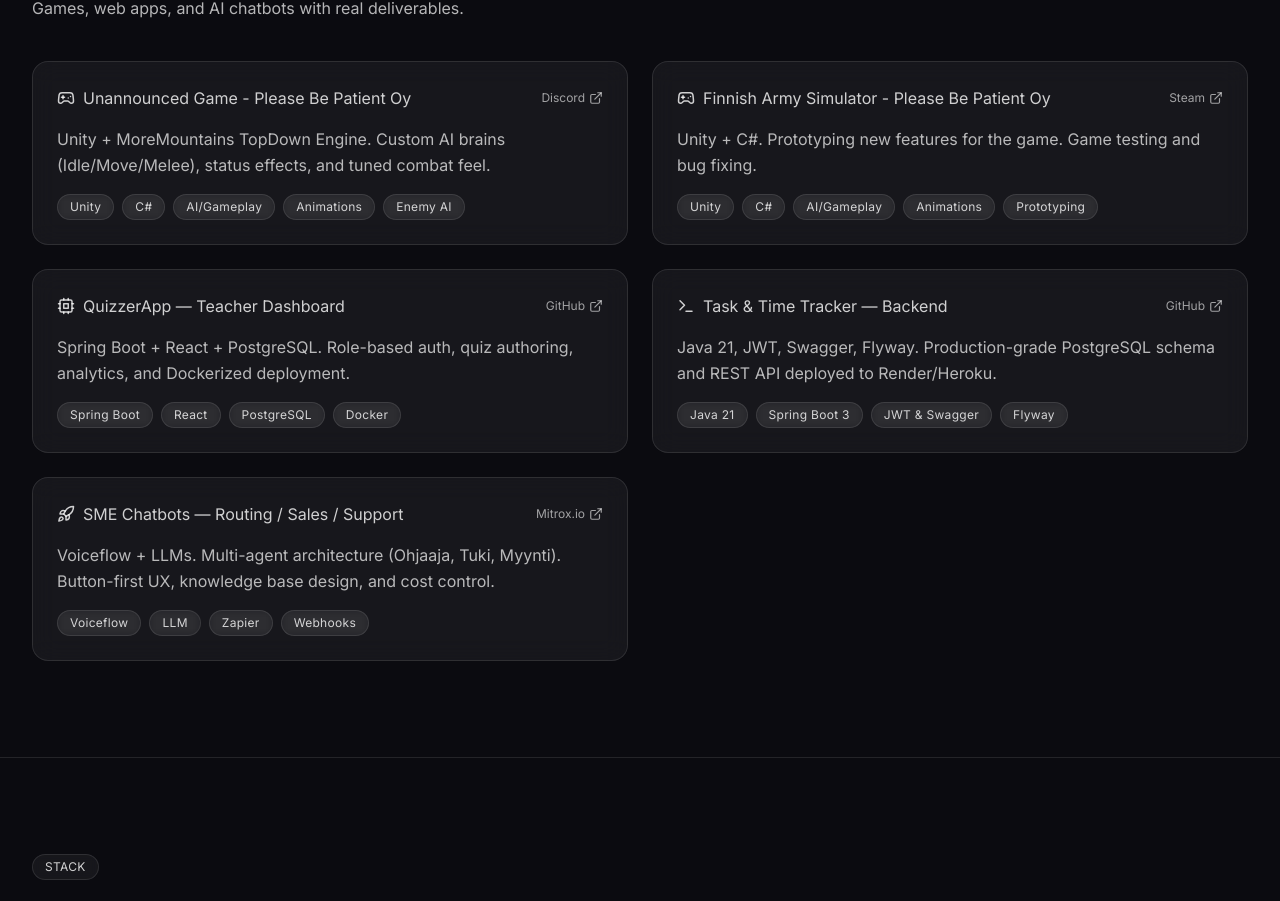
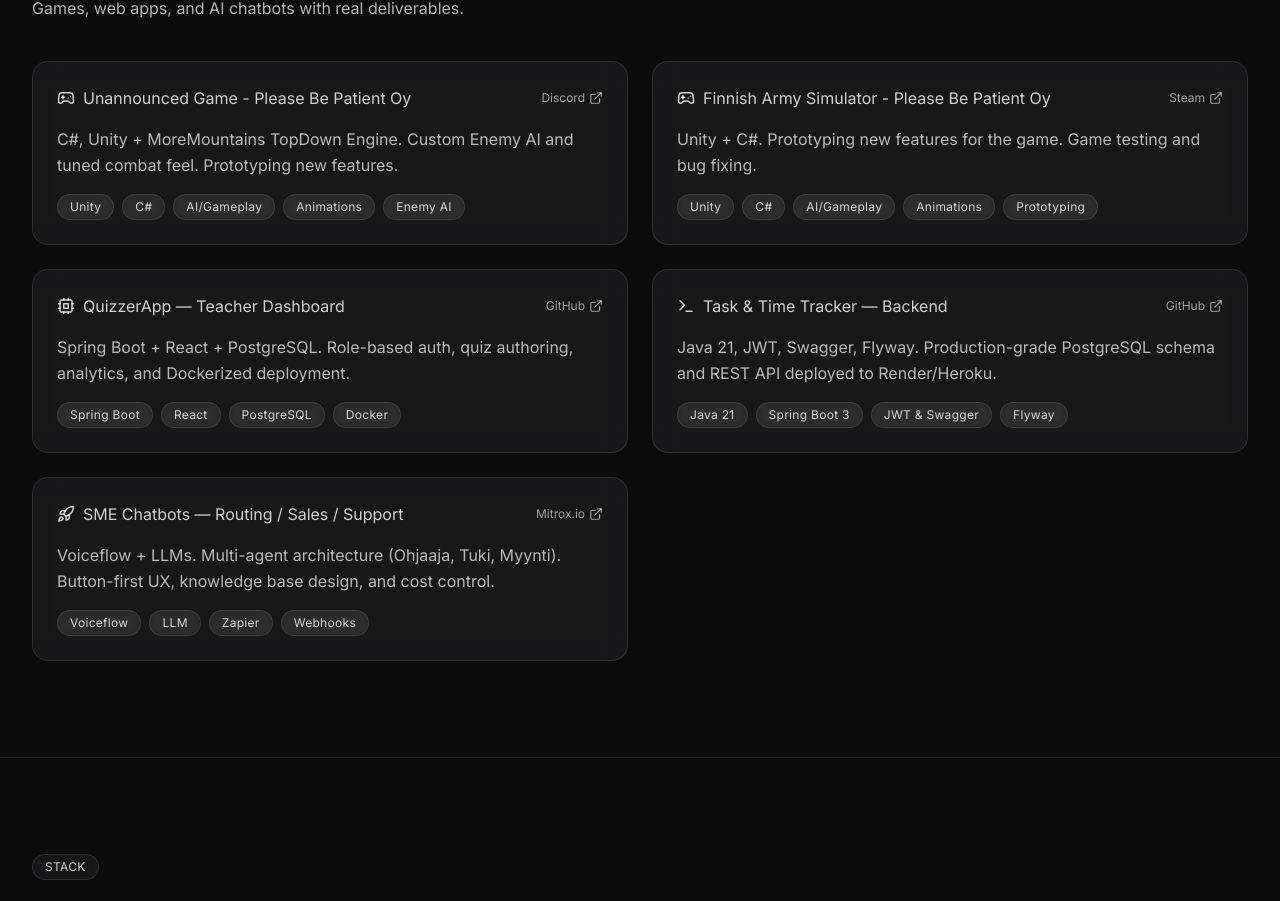
Before and after one commit to DooMi42/doomi42.github.io, a React (Vite) app: page / in a window 1280 px wide. Shown: the part 2136-3037 px from the top of the page. Built offline with nearby package versions, Linux system fonts and the light colour scheme.

Commit message:
quick fixes

```diff
--- a/src/App.jsx
+++ b/src/App.jsx
@@ -280,7 +280,7 @@ export default function JohannesPortfolio() {
               <div className="flex flex-wrap items-center gap-3">
                 <Button href="#projects">Explore Projects <ArrowRight size={16}/></Button>
                 <Button variant="ghost" href="https://github.com/DooMi42"><Github size={16}/> GitHub</Button>
-                <Button variant="ghost" href="https://www.linkedin.com/in/johannes-hurmerinta/"><Linkedin size={16}/> LinkedIn</Button>
+                <Button variant="ghost" href="https://www.linkedin.com/in/johanneshurmerinta/"><Linkedin size={16}/> LinkedIn</Button>
               </div>
               <div className="mt-4 grid w-full grid-cols-2 gap-3 md:w-auto md:grid-cols-4">
                 {[
@@ -390,7 +390,7 @@ export default function JohannesPortfolio() {
                 <div className="flex items-center gap-2 text-white/80"><Gamepad2 size={18}/> Unannounced Game - Please Be Patient Oy</div>
                 <a className="text-xs inline-flex items-center gap-1 text-white/60 hover:text-white" href="https://discord.gg/xktm4R6myU" target="_blank" rel="noreferrer">Discord <ExternalLink size={14}/></a>
               </div>
-              <p className="text-white/70 leading-relaxed mb-4">Unity + MoreMountains TopDown Engine. Custom AI brains (Idle/Move/Melee), status effects, and tuned combat feel.</p>
+              <p className="text-white/70 leading-relaxed mb-4">C#, Unity + MoreMountains TopDown Engine. Custom Enemy AI and tuned combat feel. Prototyping new features.</p>
               <div className="flex flex-wrap gap-2 text-xs text-white/70">
                 <Badge>Unity</Badge><Badge>C#</Badge><Badge>AI/Gameplay</Badge><Badge>Animations</Badge><Badge>Enemy AI</Badge>
               </div>
```
